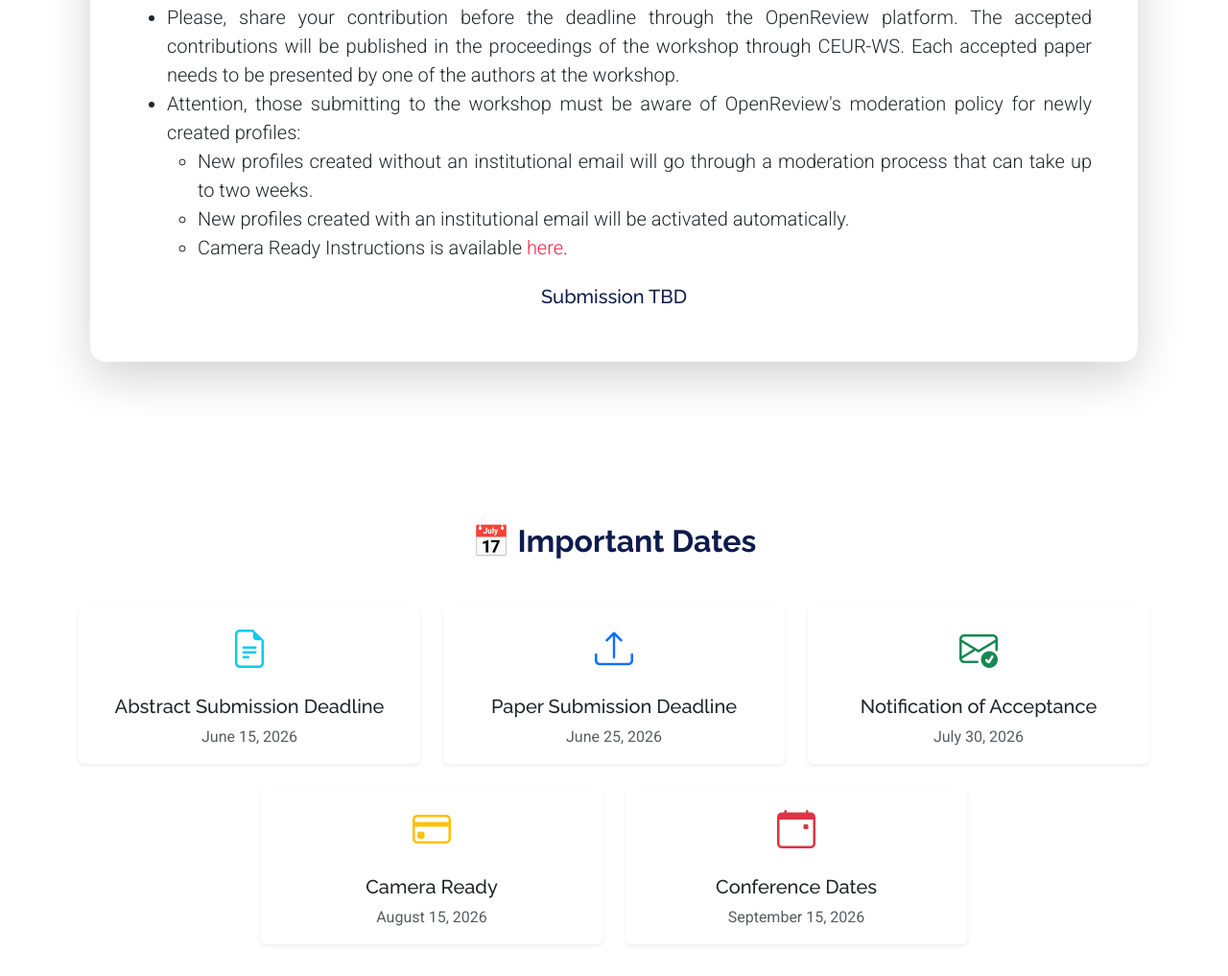
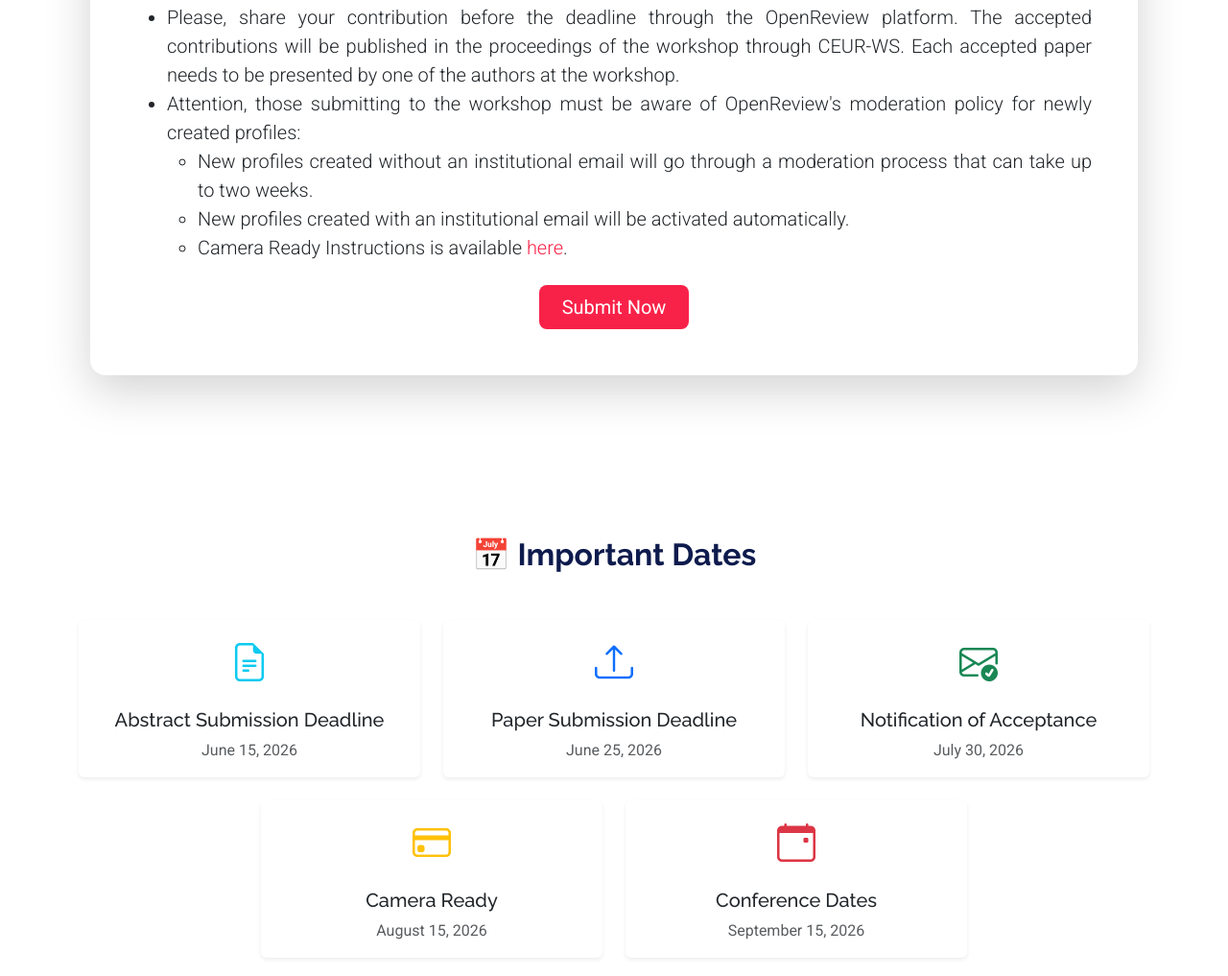
Before and after one commit to ukgworkshop/ukgworkshop.github.io, a plain HTML site: page index.html in a window 1280 px wide. Shown: the part 4434-5451 px from the top of the page at 96% size. Drawn offline with Linux system fonts and the light colour scheme.

Commit message:
submission updated

```diff
--- a/index.html
+++ b/index.html
@@ -367,11 +367,10 @@
                     </li>
                   </ul>
 
-                  <h5 align="center"> Submission TBD </h5>
-                  <!-- <a href="https://openreview.net/group?id=SEMANTiCS.cc/2026/Workshop/UKG" target="_blank"
+                  <a href="https://openreview.net/group?id=SEMANTiCS.cc/2026/Workshop/UKG" target="_blank"
                     class="btn custom-purple btn-lg px-4">
                     Submit Now
-                  </a> -->
+                  </a>
                 </div>
               </div>
             </div>
```
